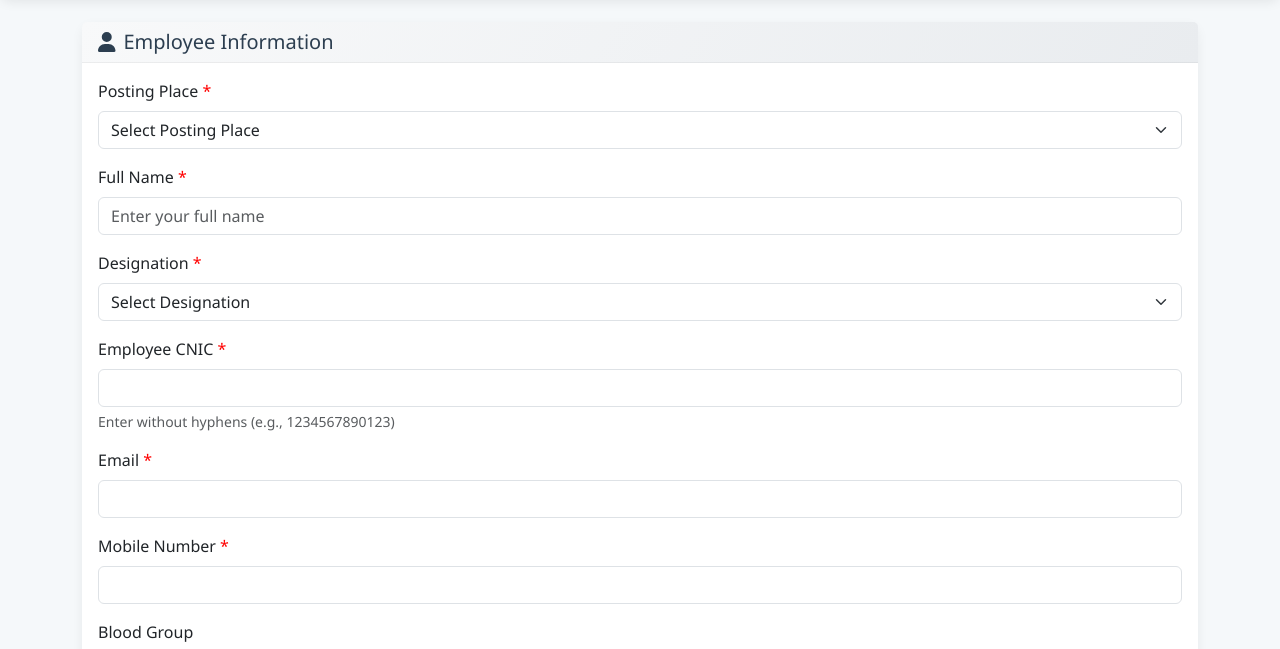
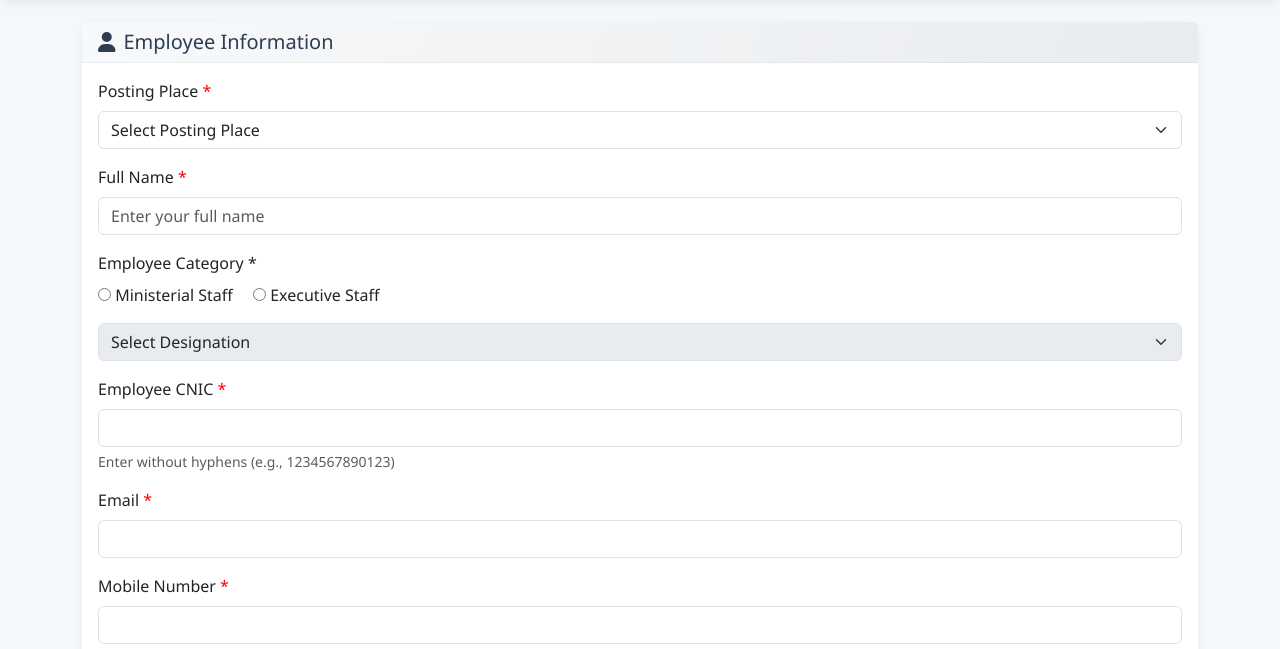
Before and after one commit to FantasyCurator/AJKP, a plain HTML site: page form.html in a window 1280 px wide. Shown: the part 132-781 px from the top of the page. Drawn offline with nearby package versions, Linux system fonts and the light colour scheme.

Commit message:
Update form.html

```diff
--- a/form.html
+++ b/form.html
@@ -128,24 +128,21 @@
             <input type="text" id="fullName" class="form-control" placeholder="Enter your full name" required>
           </div>
 
-          <div class="mb-3">
-            <label for="designation" class="form-label required">Designation</label>
-            <select id="designation" class="form-select" required>
-              <option value="" selected disabled>Select Designation</option>
-              <option>Head Clerk</option>
-              <option>S.S.Steno</option>
-              <option>Stenographer</option>
-              <option>Senior Clerk</option>
-              <option>Junior Clerk</option>
-              <option>Naib Qasid</option>
-              <option>INSP</option>
-              <option>SI-56</option>
-              <option>ASI</option>
-              <option>HC</option>
-              <option>FC</option>
-              <option>Folwer</option>
-            </select>
-          </div>
+<div class="mb-3">
+  <label class="form-label">Employee Category *</label><br>
+
+  <!-- Radio Buttons (none selected by default) -->
+  <input type="radio" name="empType" id="ministerial" value="Ministerial">
+  <label for="ministerial">Ministerial Staff</label>
+
+  <input type="radio" name="empType" id="executive" value="Executive" class="ms-3">
+  <label for="executive">Executive Staff</label><br>
+
+  <!-- Single Dropdown -->
+  <select id="designation" class="form-select mt-3" disabled>
+    <option value="">Select Designation</option>
+  </select>
+</div>
 
           <div class="mb-3">
             <label for="employeeCnic" class="form-label required">Employee CNIC</label>
```
